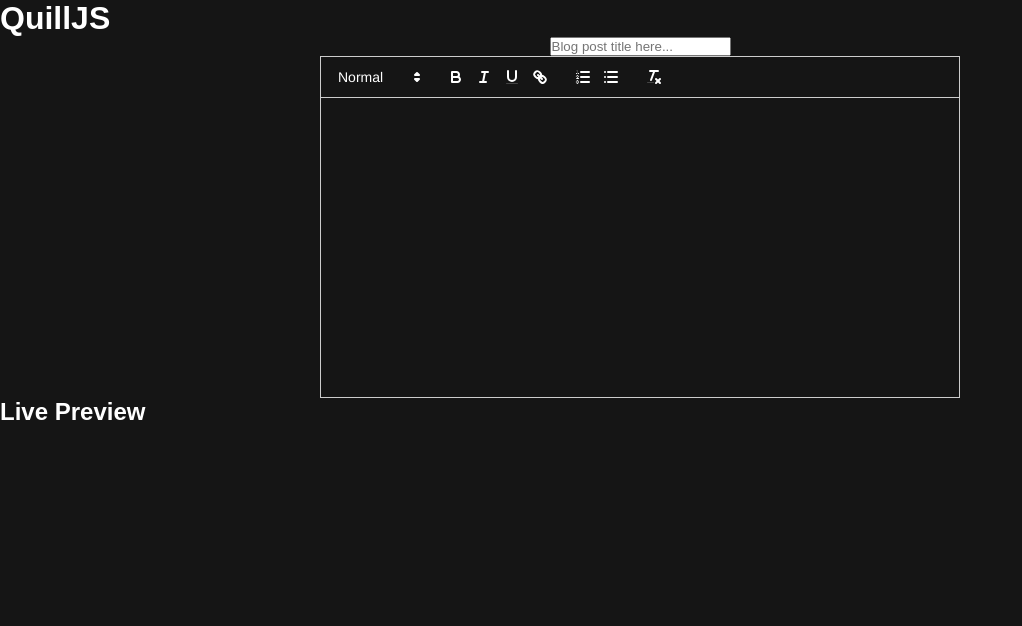
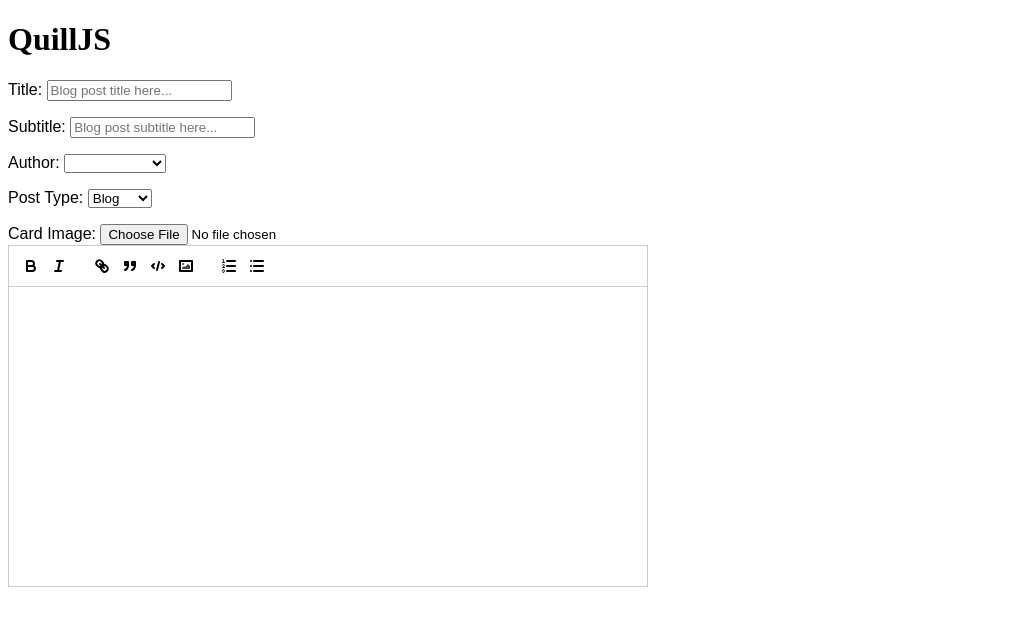
Before and after one commit to PullRequestTimeout/quill-blog, a SvelteKit app: page / in a window 1280 px wide. Shown: the top 626 px of the page, without its empty margins (0-1022 px from the left). Built offline with nearby package versions, Linux system fonts and the light colour scheme.

Commit message:
:recycle: :construction: Refcator out into components and continue building

```diff
--- /dev/null
+++ b/src/lib/components/blog/BlogEditor.svelte
@@ -0,0 +1,147 @@
+<script lang="ts">
+	import Quill from "quill";
+	import type { Delta } from "quill/core";
+	import "quill/dist/quill.snow.css";
+	import { onMount } from "svelte";
+	import { blogOutput, titleToSlug } from "$lib/components/blog/blogOutput.svelte";
+
+	onMount(() => {
+		let quill = new Quill("#editor", {
+			modules: {
+				toolbar: [
+					["bold", "italic"],
+					["link", "blockquote", "code-block", "image"],
+					[{ list: "ordered" }, { list: "bullet" }]
+				]
+			},
+			theme: "snow"
+		});
+
+		// Preserve editor state after previewing
+		if (blogOutput.delta) {
+			quill.setContents(blogOutput.delta);
+		}
+
+		let delta: Delta = quill.getContents();
+
+		// Update the output on text change
+		quill.on("text-change", () => {
+			blogOutput.html = quill.getSemanticHTML();
+			delta = quill.getContents();
+			blogOutput.delta = delta;
+		});
+	});
+
+	let title = blogOutput.title;
+	let subtitle = $state("");
+	let postType = $state("");
+	let slug = $derived(titleToSlug(title));
+	let date: Date = $state(new Date());
+	let tags: string[];
+	let author = "";
+
+	let authorImage = ""; // not 100% sure of type, have to play with it
+	let authorTitle = ""; // eg. Owner - Pixel Mountain Creative
+	let cardImage: FileList | null | undefined = $state(); //I feel like this should ultimately have null and undefined removed
+	let cardImageUpload: any = $state();
+	let heroImage: FileList | null | undefined = $state();
+	let heroImageUpload: any = $state();
+
+	// Cloudinary upload target
+	// https://res.cloudinary.com/dvdwz9dpc/image/upload
+
+	// On form submit, grab just the image file and upload to Cloudinary
+	// Then, update the cardImageUpload with the Cloudinary URL
+	// After that, update the blogOutput object and send to the server
+
+	// <form method="post" action="https://api.cloudinary.com/v1_1/dvdwz9dpc/image/upload" enctype="multipart/form-data">
+
+	$effect(() => {
+		console.log(cardImageUpload);
+		console.log(new Date());
+	});
+
+	/*
+            "cardImage": "/assets/images/blogs/treehugger-hare-scramble-card.jpg",
+            "heroImage": "/assets/images/blogs/treehugger-hare-scramble-hero.jpg",
+            "tags": ["Digital Media"],
+            "author": "Jacob Druery",
+            "authorImage": "/assets/images/jacob-snowboarding-circle.png",
+            "authorTitle": "Owner - Pixel Mountain Creative",
+            "link": ""
+    */
+</script>
+
+<section>
+	<div class="blog-inputs">
+		<label
+			>Title:
+			<input name="title" type="text" bind:value={blogOutput.title} placeholder="Blog post title here..." required />
+		</label>
+		<label
+			>Subtitle:
+			<input name="subtitle" type="text" bind:value={blogOutput.subtitle} placeholder="Blog post subtitle here..." />
+		</label>
+		<label
+			>Author:
+			<select name="author" bind:value={blogOutput.author}>
+				<option value="Jacob Druery">Jacob Druery</option>
+				<option value="Guest Author">Guest Author</option>
+			</select>
+		</label>
+		<label
+			>Post Type:
+			<select bind:value={blogOutput.postType}>
+				<option value="blog">Blog</option>
+				<option value="project">Project</option>
+			</select>
+		</label>
+		<label
+			>Card Image:
+			<input type="file" bind:value={cardImageUpload} bind:files={cardImage} accept="image/jpeg" />
+		</label>
+	</div>
+	<div class="quill-container">
+		<div id="editor"></div>
+	</div>
+</section>
+
+<style>
+	#editor {
+		min-height: calc(300px);
+	}
+
+	.quill-container {
+		width: 50vw;
+		position: relative;
+	}
+
+	.blog-inputs {
+		display: grid;
+		grid-template-columns: 1fr;
+		grid-gap: 1rem;
+	}
+
+	/* Includes toolbar height in total height */
+	:global(.ql-container) {
+		height: calc(100% - 42px);
+	}
+
+	:global(.ql-toobar span),
+	* {
+		color: var(--font-color, #000);
+		font-family: var(--font-body, sans-serif);
+	}
+
+	:global(.ql-snow .ql-stroke) {
+		stroke: var(--font-color, #000);
+	}
+
+	:global(.ql-snow .ql-picker) {
+		color: var(--font-color, #000);
+	}
+
+	:global(.ql-snow .ql-picker-item) {
+		color: var(--font-color, #4b4b4b);
+	}
+</style>
--- /dev/null
+++ b/src/lib/components/blog/blogOutput.svelte.ts
@@ -0,0 +1,24 @@
+import { Delta } from "quill/core";
+
+export let blogOutput = $state({
+    title: "",
+    subtitle: "",
+    postType: "blog" as BlogPostType,
+    slug: "",
+    author: "",
+    date: new Date(),
+    html: "",
+    delta: new Delta()
+
+})
+
+type BlogPostType = "project" | "blog";
+
+export function titleToSlug(title: string) {
+    if (!title) return;
+    return title
+        .trim() // Remove spaces at the beginning and end of the string
+        .toLowerCase()
+        .replace(/ /g, "-")
+        .replace(/[^\w-]+/g, "");
+}
--- a/src/lib/stores/blogOutput.svelte.ts
+++ /dev/null
@@ -1,4 +0,0 @@
-import { Delta } from "quill/core";
-
-export let htmlOutput = $state({html: ''});
-export let rawOutput = $state({raw: new Delta()});
--- a/src/routes/+page.svelte
+++ b/src/routes/+page.svelte
@@ -1,110 +1,12 @@
 <!-- This component can't be Server Side Rendered, make sure "export const ssr = false" is set in +layout.js -->
 <script lang="ts">
-	import Quill from 'quill';
-	import type { Delta } from 'quill/core';
-	import 'quill/dist/quill.snow.css';
-	import { onMount } from 'svelte';
-	import { htmlOutput, rawOutput } from '$lib/stores/blogOutput.svelte';
-
-	onMount(() => {
-		let quill = new Quill('#editor', {
-			theme: 'snow'
-		});
-
-		// Preserve editor state after previewing
-		if (rawOutput.raw) {
-			quill.setContents(rawOutput.raw);
-		}
-
-		let delta: Delta = quill.getContents();
-
-		// Update the output on text change
-		quill.on('text-change', () => {
-			htmlOutput.html = quill.getSemanticHTML();
-			delta = quill.getContents();
-			rawOutput.raw = delta;
-		});
-	});
-
-	let title = '';
-
-	function titleToSlug(title: string) {
-		return title
-			.trim() // Remove spaces at the beginning and end of the string
-			.toLowerCase()
-			.replace(/ /g, '-')
-			.replace(/[^\w-]+/g, '');
-	}
+	import BlogEditor from "$lib/components/blog/BlogEditor.svelte";
 </script>
 
-<h1>QuillJS</h1>
 <main>
-	<input type="text" bind:value={title} placeholder="Blog post title here..." />
-	<div class="quill-container">
-		<div id="editor"></div>
-	</div>
+	<h1>QuillJS</h1>
+	<BlogEditor />
 </main>
-{#if title}
-	<a href={`/blog-preview/${titleToSlug(title)}`}>See Preview</a>
-{/if}
-<h2>Live Preview</h2>
-<section>
-	{@html htmlOutput.html}
-</section>
 
 <style>
-	/* Includes toolbar height in total height */
-	:global(.ql-container) {
-		height: calc(100% - 42px);
-	}
-
-	:global(html) {
-		font-size: 16px;
-		background-color: #151515;
-	}
-
-	:global(html *) {
-		box-sizing: border-box;
-		margin: 0;
-		padding: 0;
-	}
-
-	:global(.ql-toobar span),
-	* {
-		color: #fff;
-		font-family: sans-serif;
-	}
-
-	:global(.ql-snow .ql-stroke) {
-		stroke: #fff;
-	}
-
-	:global(.ql-snow .ql-picker) {
-		color: #fff;
-	}
-
-	:global(.ql-snow .ql-picker-item) {
-		color: #ccc;
-	}
-
-	main {
-		display: flex;
-		flex-direction: column;
-		justify-content: center;
-		align-items: center;
-		position: relative;
-	}
-
-	input[type='text'] {
-		color: #000;
-	}
-
-	.quill-container {
-		width: 50vw;
-		position: relative;
-	}
-
-	#editor {
-		min-height: calc(300px);
-	}
 </style>
--- a/src/routes/blog-preview/[slug]/+page.svelte
+++ b/src/routes/blog-preview/[slug]/+page.svelte
@@ -1,10 +1,10 @@
 <script lang="ts">
-	import { htmlOutput } from '$lib/stores/blogOutput.svelte';
+	import { blogOutput } from "$lib/components/blog/blogOutput.svelte";
 </script>
 
 <h1>Blog Preview</h1>
 <main>
 	<section>
-		{@html htmlOutput.html}
+		{@html blogOutput.html}
 	</section>
 </main>
```
